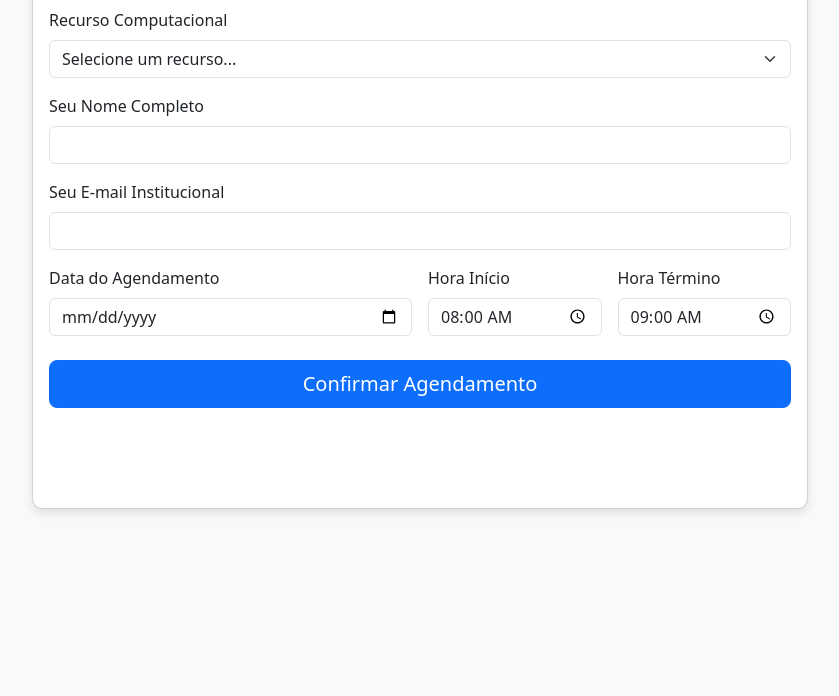
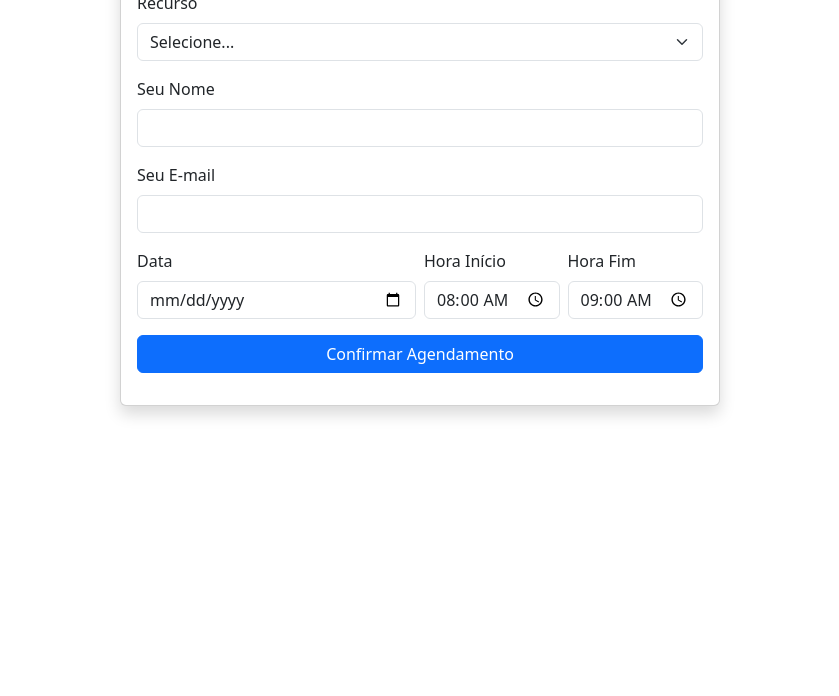
Before and after one commit to paullollima/AgendamentoLabP2D, a plain HTML site: page index.html in a window 1280 px wide. Shown: the part 104-800 px from the top of the page, without its empty margins (220-1059 px from the left). Drawn offline with nearby package versions, Linux system fonts and the light colour scheme.

Commit message:
update Version

```diff
--- a/index.html
+++ b/index.html
@@ -3,111 +3,83 @@
 <head>
   <meta charset="UTF-8">
   <meta name="viewport" content="width=device-width, initial-scale=1.0">
-    <title>Sistema de Agendamento de Laboratório</title>
+  <title>Agendamento de Laboratório</title>
   <link href="https://cdn.jsdelivr.net/npm/bootstrap@5.3.0/dist/css/bootstrap.min.css" rel="stylesheet">
   <style>
-        body {
-            padding: 20px;
-            background-color: #f8f9fa;
-        }
-        .container {
-            max-width: 800px;
-        }
-        .card {
-            border-radius: 10px;
-            box-shadow: 0 4px 8px rgba(0,0,0,0.1);
-        }
-        .card-header {
-            border-radius: 10px 10px 0 0 !important;
-        }
-        #loading {
-            display: none;
-            margin-right: 8px;
-        }
-        #resultado {
-            min-height: 60px;
-        }
-        .form-control:focus {
-            border-color: #0d6efd;
-            box-shadow: 0 0 0 0.25rem rgba(13, 110, 253, 0.25);
-        }
+    #loading { display: none; }
+    .card { max-width: 600px; margin: 2rem auto; }
   </style>
 </head>
 <body>
   <div class="container">
-        <div class="card my-4">
+    <div class="card shadow">
       <div class="card-header bg-primary text-white">
-                <h3 class="text-center mb-0">Agendamento de Recursos do Laboratório</h3>
+        <h4 class="mb-0">Agendar Recurso</h4>
       </div>
       <div class="card-body">
         <form id="formAgendamento">
           <div class="mb-3">
-                        <label for="recurso" class="form-label">Recurso Computacional</label>
-                        <select class="form-select" id="recurso" required>
-                            <option value="" selected disabled>Selecione um recurso...</option>
-                            <option value="Computador i7 - Estação 01">Computador i7 - Estação 01</option>
-                            <option value="Computador i9 - Estação 02">Computador i9 - Estação 02</option>
-                            <option value="Notebook de Desenvolvimento">Notebook de Desenvolvimento</option>
-                            <option value="Estação de Edição de Vídeo">Estação de Edição de Vídeo</option>
+            <label class="form-label">Recurso</label>
+            <select id="recurso" class="form-select" required>
+              <option value="" disabled selected>Selecione...</option>
+              <option value="Computador i7">Computador i7</option>
+              <option value="Notebook Dev">Notebook Dev</option>
             </select>
           </div>
 
           <div class="mb-3">
-                        <label for="usuario" class="form-label">Seu Nome Completo</label>
-                        <input type="text" class="form-control" id="usuario" required>
+            <label class="form-label">Seu Nome</label>
+            <input type="text" id="usuario" class="form-control" required>
           </div>
 
           <div class="mb-3">
-                        <label for="email" class="form-label">Seu E-mail Institucional</label>
-                        <input type="email" class="form-control" id="email" required>
+            <label class="form-label">Seu E-mail</label>
+            <input type="email" id="email" class="form-control" required>
           </div>
 
-                    <div class="row g-3">
+          <div class="row g-2 mb-3">
             <div class="col-md-6">
-                            <label for="data" class="form-label">Data do Agendamento</label>
-                            <input type="date" class="form-control" id="data" required>
+              <label class="form-label">Data</label>
+              <input type="date" id="data" class="form-control" required>
             </div>
             <div class="col-md-3">
-                            <label for="horaInicio" class="form-label">Hora Início</label>
-                            <input type="time" class="form-control" id="horaInicio" required>
+              <label class="form-label">Hora Início</label>
+              <input type="time" id="horaInicio" class="form-control" value="08:00" required>
             </div>
             <div class="col-md-3">
-                            <label for="horaFim" class="form-label">Hora Término</label>
-                            <input type="time" class="form-control" id="horaFim" required>
+              <label class="form-label">Hora Fim</label>
+              <input type="time" id="horaFim" class="form-control" value="09:00" required>
             </div>
           </div>
 
-                    <div class="d-grid mt-4">
-                        <button type="submit" class="btn btn-primary btn-lg">
+          <button type="submit" class="btn btn-primary w-100">
             <span id="loading" class="spinner-border spinner-border-sm"></span>
             Confirmar Agendamento
           </button>
-                    </div>
         </form>
 
-                <div id="resultado" class="mt-4"></div>
+        <div id="resultado" class="mt-3"></div>
       </div>
     </div>
   </div>
 
   <script>
-        // URL do seu Google Apps Script (SUBSTITUA pela sua URL real)
-        const SCRIPT_URL = 'https://script.google.com/macros/s/AKfycbwSg8x2m-6yi5oosd04riI53TeeR9qR8W8-8MneSwbh4f8untkRI38-1oMCIg2ICQvt7w/exec';
+    const SCRIPT_URL = 'https://script.google.com/macros/s/AKfycbwSg8x2m-6yi5oosd04riI53TeeR9qR8W8-8MneSwbh4f8untkRI38-1oMCIg2ICQvt7w/exec'; // Substitua pela sua URL
 
-        document.getElementById('formAgendamento').addEventListener('submit', async function(e) {
+    document.getElementById('formAgendamento').addEventListener('submit', async (e) => {
       e.preventDefault();
 
-            const btn = e.target.querySelector('button[type="submit"]');
+      // Configurar UI
+      const btn = e.target.querySelector('button');
       const loading = document.getElementById('loading');
       const resultadoDiv = document.getElementById('resultado');
 
-            // Mostrar loading e desativar botão
       btn.disabled = true;
       loading.style.display = 'inline-block';
       resultadoDiv.innerHTML = '';
 
       try {
-                // 1. Preparar dados no formato correto
+        // 1. Preparar dados
         const dados = {
           recurso: document.getElementById('recurso').value,
           usuario: document.getElementById('usuario').value,
@@ -116,83 +88,54 @@
           fim: `${document.getElementById('data').value}T${document.getElementById('horaFim').value}:00-03:00`
         };
 
-                // 2. Primeiro faz a requisição OPTIONS (pré-voo CORS)
-                await fetch(`${SCRIPT_URL}?options`, {
-                    method: 'OPTIONS',
-                    headers: {
-                        'Content-Type': 'application/json',
-                        'Origin': window.location.origin
-                    }
-                });
+        // 2. Fazer pré-voo CORS
+        await fetch(`${SCRIPT_URL}?options`, { method: 'GET' });
 
-                // 3. Depois faz a requisição POST com os dados
+        // 3. Enviar dados
         const response = await fetch(SCRIPT_URL, {
           method: 'POST',
-                    headers: {
-                        'Content-Type': 'application/json'
-                    },
-                    body: JSON.stringify(dados),
-                    mode: 'cors'
+          headers: { 'Content-Type': 'application/json' },
+          body: JSON.stringify(dados)
         });
 
         const resultado = await response.json();
 
-                // 4. Verificar se houve erro na resposta
         if (!resultado.success) {
-                    throw new Error(resultado.error || "Ocorreu um erro desconhecido");
+          throw new Error(resultado.error);
         }
 
-                // 5. Exibir mensagem de sucesso
+        // 4. Mostrar sucesso
         resultadoDiv.innerHTML = `
           <div class="alert alert-success">
-                        <h4 class="alert-heading">✓ Agendamento Confirmado!</h4>
-                        <p><strong>Recurso:</strong> ${resultado.recurso || dados.recurso}</p>
-                        <p><strong>Horário:</strong> ${new Date(resultado.start).toLocaleString('pt-BR')} - ${new Date(resultado.end).toLocaleString('pt-BR', {hour: '2-digit', minute:'2-digit'})}</p>
-                        <hr>
-                        <div class="d-flex justify-content-between align-items-center">
-                            <p class="mb-0">Verifique seu e-mail para confirmação.</p>
-                            <a href="${resultado.link}" target="_blank" class="btn btn-sm btn-success">
-                                Abrir no Google Agenda
+            <h5>✓ Agendado!</h5>
+            <p>Recurso: <strong>${resultado.recurso || dados.recurso}</strong></p>
+            <p>Data: <strong>${new Date(resultado.start).toLocaleString('pt-BR')}</strong></p>
+            <a href="${resultado.link}" target="_blank" class="btn btn-sm btn-success mt-2">
+              Ver no Google Agenda
             </a>
-                        </div>
           </div>
         `;
 
-                // 6. Limpar formulário
-                this.reset();
+        // 5. Limpar formulário
+        e.target.reset();
 
       } catch (error) {
-                // 7. Exibir mensagem de erro
+        // 6. Mostrar erro
         resultadoDiv.innerHTML = `
           <div class="alert alert-danger">
-                        <h4 class="alert-heading">✗ Erro no Agendamento</h4>
+            <h5>✗ Erro</h5>
             <p>${error.message}</p>
-                        ${error.message.includes('horário') ? '<p class="mb-0">Por favor, escolha outro horário.</p>' : ''}
           </div>
         `;
-
-                console.error('Erro no agendamento:', error);
+        console.error('Erro:', error);
       } finally {
-                // 8. Restaurar estado do botão
         btn.disabled = false;
         loading.style.display = 'none';
       }
     });
 
-        // Configurações iniciais do formulário
-        document.addEventListener('DOMContentLoaded', function() {
-            // Definir data mínima como hoje
-            const dataInput = document.getElementById('data');
-            const hoje = new Date();
-            const dd = String(hoje.getDate()).padStart(2, '0');
-            const mm = String(hoje.getMonth() + 1).padStart(2, '0');
-            const yyyy = hoje.getFullYear();
-            dataInput.min = `${yyyy}-${mm}-${dd}`;
-
-            // Definir horário comercial padrão (8h às 18h)
-            document.getElementById('horaInicio').value = '08:00';
-            document.getElementById('horaFim').value = '09:00';
-        });
+    // Configurar data mínima = hoje
+    document.getElementById('data').min = new Date().toISOString().split('T')[0];
   </script>
 </body>
 </html>
```
Lines whose indentation alone changed are shown as unchanged.
